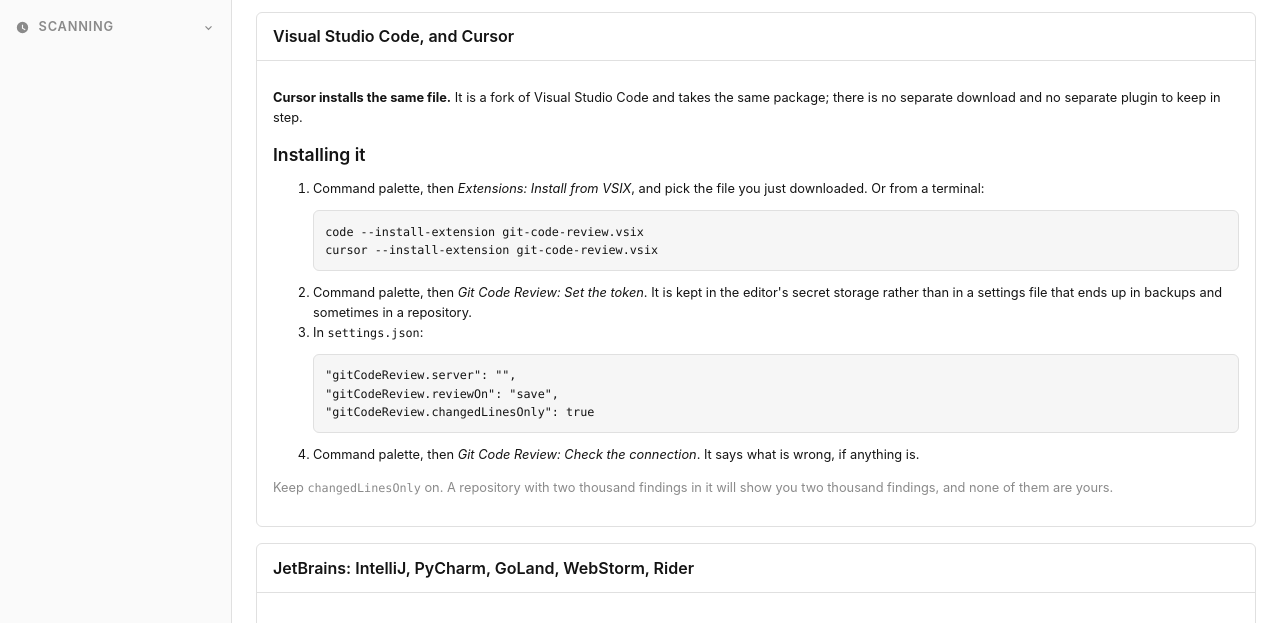
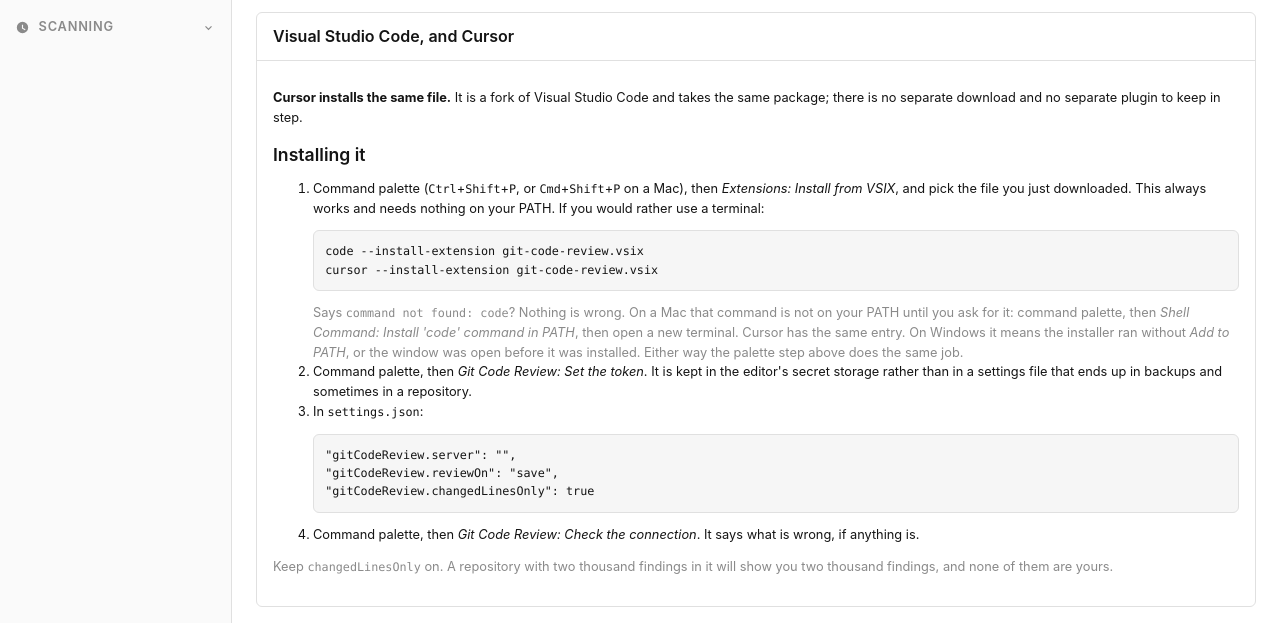
Before and after one commit to hackrange/github-code-review, a Python web app: template app/web/templates/editors.html in a window 1280 px wide. Shown: the part 323-946 px from the top of the page. Run offline with Jinja, Linux system fonts and the light colour scheme; the template is opened without the code that fills it, so the values that code supplies are empty.

Commit message:
The install step sent people to a command that is not there
Installing the editor package was written as a palette step with a terminal
command beside it, and the terminal command is the one people reached for.  On
a Mac it answers "command not found: code", because the editor does not put its
command line helper on the PATH until somebody runs the palette entry that
installs it.  On Windows it happens when the installer ran without Add to PATH,
or when the window was open before the editor was.

The palette step needs none of that and always works, so it now leads and says
so, and the terminal command is offered second as the alternative it is.  Where
that command is missing, the page says why in the same words the editor uses,
gives the palette entry that fixes it, and prints the path the binary actually
lives at for anybody who would rather not.

The same three places said it: the Editor plugins page, the extension's own
readme, and the documentation.

```diff
--- a/app/web/templates/editors.html
+++ b/app/web/templates/editors.html
@@ -50,10 +50,21 @@
 
     <h2 style="margin-top:1rem">Installing it</h2>
     <ol>
-      <li>Command palette, then <em>Extensions: Install from VSIX</em>, and pick
-        the file you just downloaded.  Or from a terminal:
+      <li>Command palette (<span class="mono">Ctrl</span>+<span class="mono">Shift</span>+<span class="mono">P</span>,
+        or <span class="mono">Cmd</span>+<span class="mono">Shift</span>+<span class="mono">P</span>
+        on a Mac), then <em>Extensions: Install from VSIX</em>, and pick the
+        file you just downloaded.  This always works and needs nothing on your
+        PATH.  If you would rather use a terminal:
         <pre class="mono" style="overflow-x:auto;padding:.7rem;background:var(--bg-soft);border:1px solid var(--border);border-radius:var(--radius)">code --install-extension {{ packages.vsix.name if packages.vsix else 'git-code-review.vsix' }}
-cursor --install-extension {{ packages.vsix.name if packages.vsix else 'git-code-review.vsix' }}</pre></li>
+cursor --install-extension {{ packages.vsix.name if packages.vsix else 'git-code-review.vsix' }}</pre>
+        <span class="faint">Says <span class="mono">command not found: code</span>?
+        Nothing is wrong.  On a Mac that command is not on your PATH until you
+        ask for it: command palette, then
+        <em>Shell Command: Install 'code' command in PATH</em>, then open a new
+        terminal.  Cursor has the same entry.  On Windows it means the
+        installer ran without <em>Add to PATH</em>, or the window was open
+        before it was installed.  Either way the palette step above does the
+        same job.</span></li>
       <li>Command palette, then <em>Git Code Review: Set the token</em>.  It is
         kept in the editor's secret storage rather than in a settings file that
         ends up in backups and sometimes in a repository.</li>
```
Also changed, not shown: documentation/editors.md (+7 -0 lines), ide/vscode/README.md.
